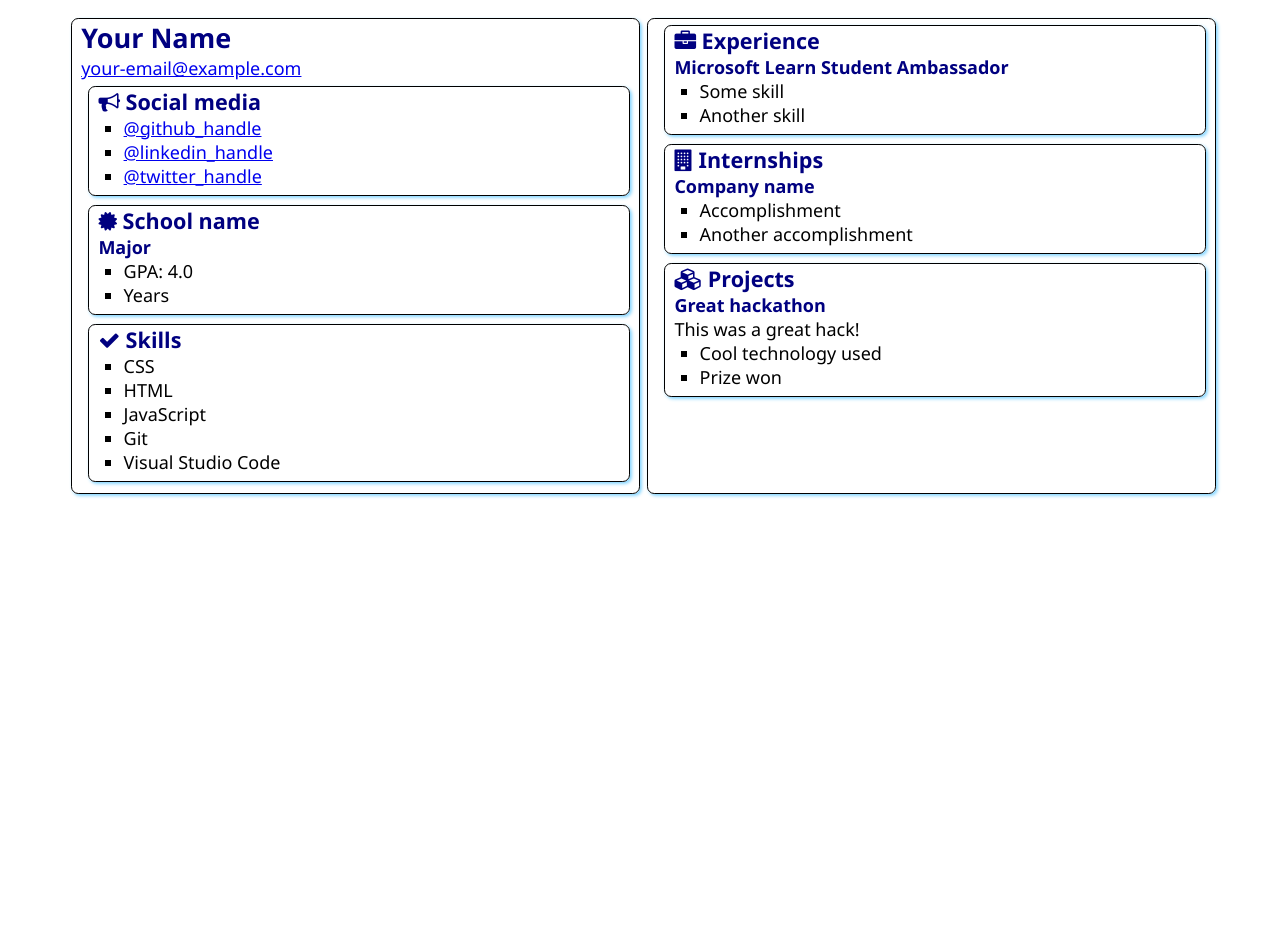
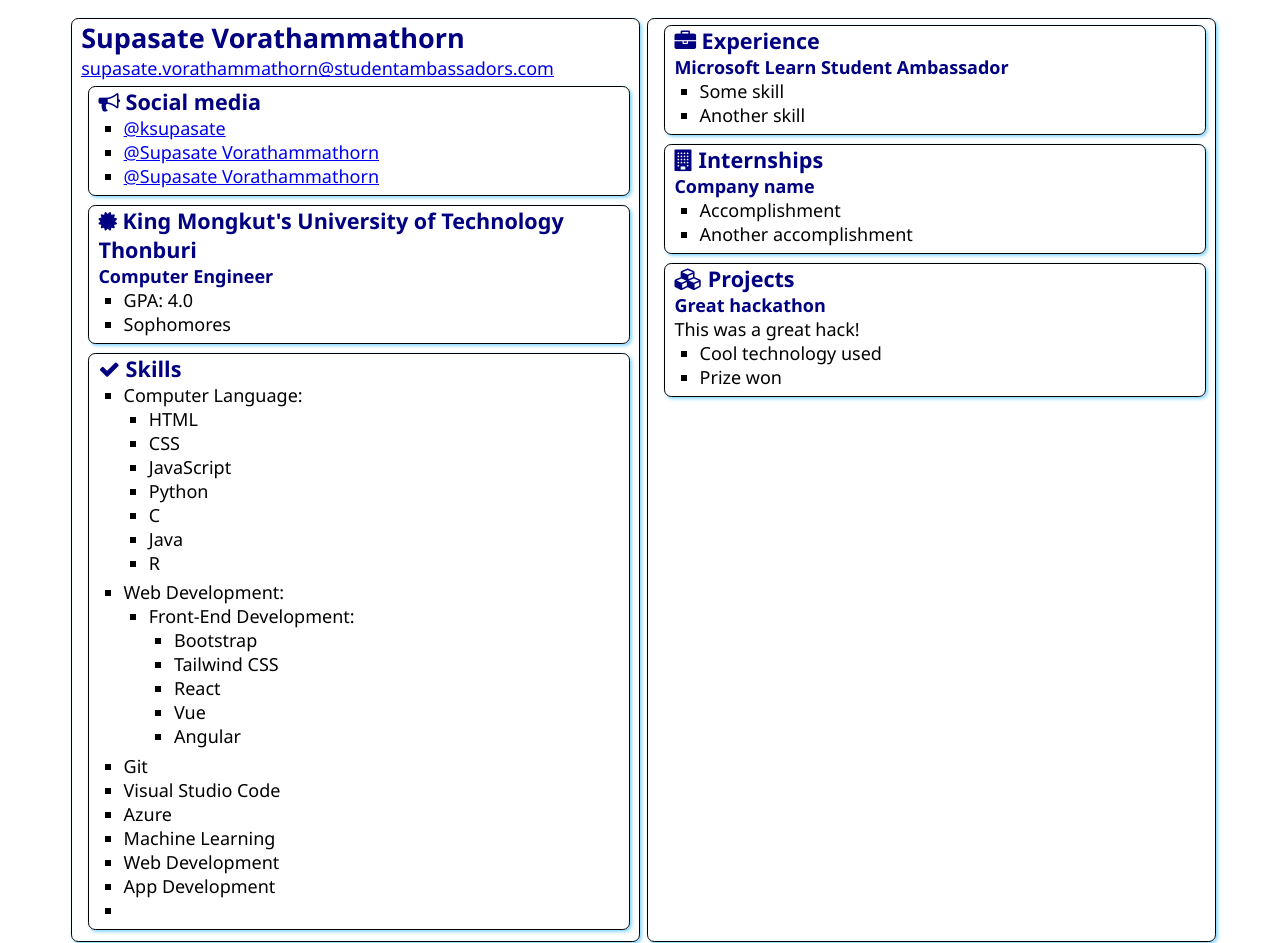
Before and after one commit to ksupasate-zz/SATechnicalOnboarding, a plain HTML site: page src/index.html in a window 1280 px wide. Shown: the top 943 px of the page. Before the commit the page ends 800 px from the top, so only its background shows below. Drawn offline with Linux system fonts and the light colour scheme.

Commit message:
Update index.html
Add Details

```diff
--- a/src/index.html
+++ b/src/index.html
@@ -12,8 +12,8 @@
 <body>
     <main>
         <article class="box">
-            <h1>Your Name</h1>
-            <div><a href="mailto:your.email@example.com">your-email@example.com</a></div>
+            <h1>Supasate Vorathammathorn</h1>
+            <div><a href="mailto:supasate.vorathammathorn@studentambassadors.com">supasate.vorathammathorn@studentambassadors.com</a></div>
 
             <section class="box">
                 <h2>
@@ -21,9 +21,9 @@
                     Social media
                 </h2>
                 <ul>
-                    <li><a href="https://github.com/<handle>">@github_handle</a></li>
-                    <li><a href="https://linkedin.com/in/<handle>">@linkedin_handle</a></li>
-                    <li><a href="https://twitter.com/<handle>">@twitter_handle</a></li>
+                    <li><a href="https://github.com/ksupasate">@ksupasate</a></li>
+                    <li><a href="https://www.linkedin.com/in/ksupasate/">@Supasate Vorathammathorn</a></li>
+                    <li><a href="https://www.facebook.com/ksupasate">@Supasate Vorathammathorn</a></li>
                 </ul>
             </section>
 
@@ -31,12 +31,12 @@
                 <div class="education">
                     <h2>
                         <i class="fa fa-certificate" aria-hidden="true"></i>
-                        School name
+                        King Mongkut's University of Technology Thonburi
                     </h2>
-                    <h3>Major</h3>
+                    <h3>Computer Engineer</h3>
                     <ul>
                         <li>GPA: 4.0</li>
-                        <li>Years</li>
+                        <li>Sophomores</li>
                     </ul>
                 </div>
             </section>
@@ -47,11 +47,38 @@
                     Skills
                 </h2>
                 <ul>
-                    <li>CSS</li>
-                    <li>HTML</li>
-                    <li>JavaScript</li>
+                    <li>Computer Language:
+                        <ul>
+                            <li>HTML</li>
+                            <li>CSS</li>
+                            <li>JavaScript</li>
+                            <li>Python</li>
+                            <li>C</li>
+                            <li>Java</li>
+                            <li>R</li>
+                        </ul>
+                    </li>
+                    <li>Web Development:
+                        <ul>
+                            <li>
+                                Front-End Development:
+                                <ul>
+                                    <li>Bootstrap</li>
+                                    <li>Tailwind CSS</li>
+                                    <li>React</li>
+                                    <li>Vue</li>
+                                    <li>Angular</li>
+                                </ul>
+                            </li>
+                        </ul>
+                    </li>
                     <li>Git</li>
                     <li>Visual Studio Code</li>
+                    <li>Azure</li>
+                    <li>Machine Learning</li>
+                    <li>Web Development</li>
+                    <li>App Development</li>
+                    <li></li>
                 </ul>
             </section>
         </article>
```
